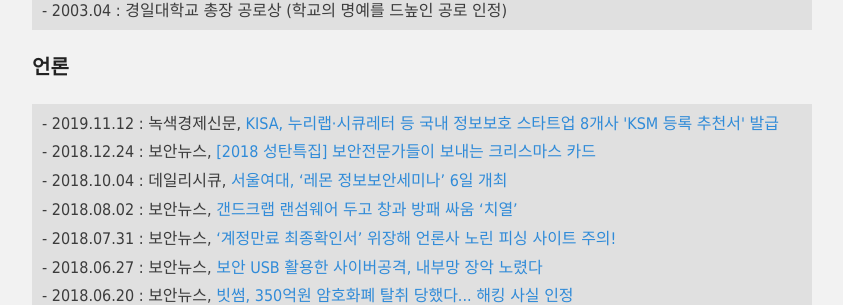
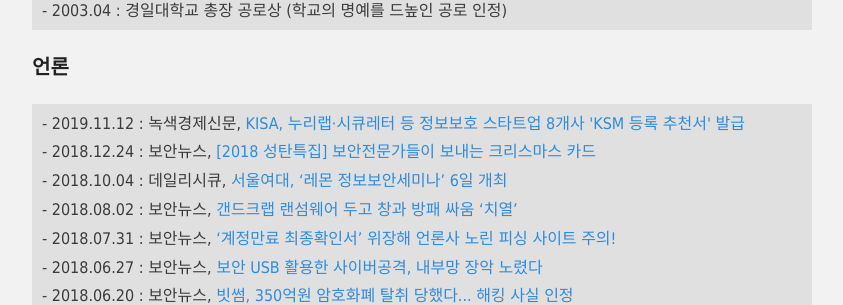
Before and after one commit to hanul93/hanul93.github.com, a Jekyll site: the page built from about.md, in a window 1280 px wide and 900 px high, scrolled down 1894 px. Shown: the part 146-451 px from the top of the window, without its empty margins (218-1061 px from the left). Built offline with Jekyll 4.4.1, drawn with Linux system fonts in a browser that asks for light colours; nearby versions of some CDN libraries.

Commit message:
글자 길이 조절

```diff
--- a/about.md
+++ b/about.md
@@ -79,7 +79,7 @@
 
 ### 언론
 
-<div class="highlighter-rouge"><pre class="highlight"><code class="keibox">- 2019.11.12 : 녹색경제신문, <a href="http://www.greened.kr/news/articleView.html?idxno=222852">KISA, 누리랩·시큐레터 등 국내 정보보호 스타트업 8개사 'KSM 등록 추천서' 발급</a>
+<div class="highlighter-rouge"><pre class="highlight"><code class="keibox">- 2019.11.12 : 녹색경제신문, <a href="http://www.greened.kr/news/articleView.html?idxno=222852">KISA, 누리랩·시큐레터 등 정보보호 스타트업 8개사 'KSM 등록 추천서' 발급</a>
 - 2018.12.24 : 보안뉴스, <a href="https://www.boannews.com/media/view.asp?idx=75600&kind=">[2018 성탄특집] 보안전문가들이 보내는 크리스마스 카드</a>
 - 2018.10.04 : 데일리시큐, <a href="https://www.dailysecu.com/?mod=news&act=articleView&idxno=39379">서울여대, ‘레몬 정보보안세미나’ 6일 개최</a>
 - 2018.08.02 : 보안뉴스, <a href="https://www.boannews.com/media/view.asp?idx=71927">갠드크랩 랜섬웨어 두고 창과 방패 싸움 ‘치열’</a>
```
